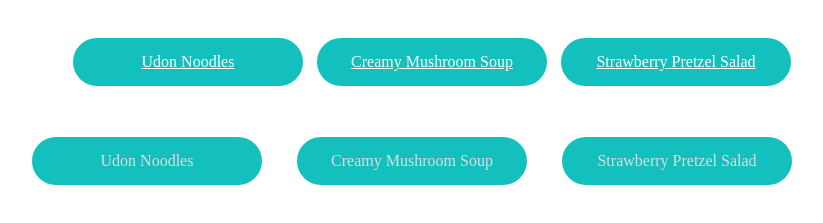
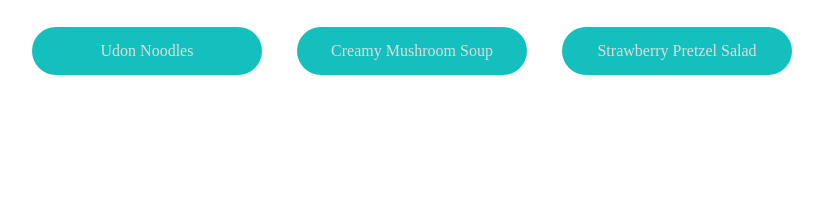
Before and after one commit to escobarsimon/odin-recipes, a plain HTML site: page index.html in a window 1280 px wide. Shown: the part 173-396 px from the top of the page, without its empty margins (228-1051 px from the left). Drawn offline with Linux system fonts and the light colour scheme.

Commit message:
Remove li lists removed changed to comments

```diff
--- a/styles.css
+++ b/styles.css
@@ -17,6 +17,8 @@ body {
     border: 5px solid #08b39c;
     border-radius: 50px;
 }
+
+/*
 
 .list {
     text-align: center;
@@ -39,12 +41,14 @@ body {
     color: white;
 }
 
+*/
+
 nav {
     display: flex;
     justify-content: center;
     align-items: center;
     padding: 5px;
-    margin: 5px;
+    margin: 20px;
     gap: 25px;
 }
 
```
Also changed, not shown: index.html (+3 -0 lines).
